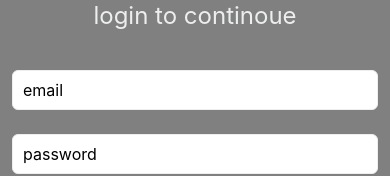
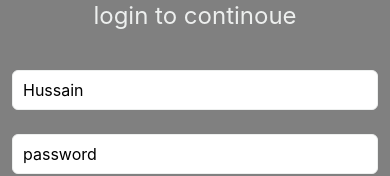
Before and after one commit to Hussain-hamim/Taskly, a React Native app: screen /Login in a window 390 px wide. Shown: the part 350-526 px from the top of the page. Built offline with nearby package versions, Linux system fonts and the light colour scheme.

Commit message:
working with initial params

```diff
--- a/App.js
+++ b/App.js
@@ -52,7 +52,7 @@ export default function App() {
           <Stack.Screen
             name="Login"
             component={LoginScreen}
-            initialParams={{ name: "Hussein" }} //  They are also shallow merged with any params that you pass
+            initialParams={{ name: "Hussain" }} //  They are also shallow merged with any params that you pass
             options={{
               title: "Login",
             }} // for specific options for a screen
--- a/components/LoginScreen.js
+++ b/components/LoginScreen.js
@@ -8,10 +8,12 @@ import {
   View,
 } from "react-native";
 
-export default function LoginScreen({ navigation }) {
-  const [email, onChangeEmail] = useState("");
+export default function LoginScreen({ route, navigation }) {
+  const [email, onChangeEmail] = useState(route.params.name); // this name come from initial params which is defined in app for login screen
   const [password, onChangePassword] = useState("");
   // const [loggedIn, onLogin] = useState(false);
+
+  // const { name } = route.params;
 
   return (
     <ScrollView style={loginStyles.container}>
```
